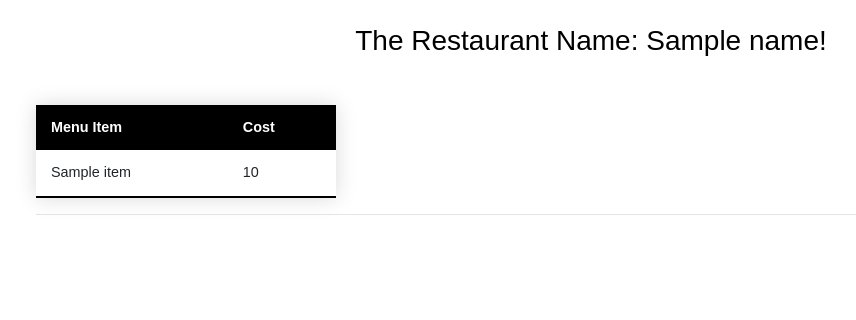
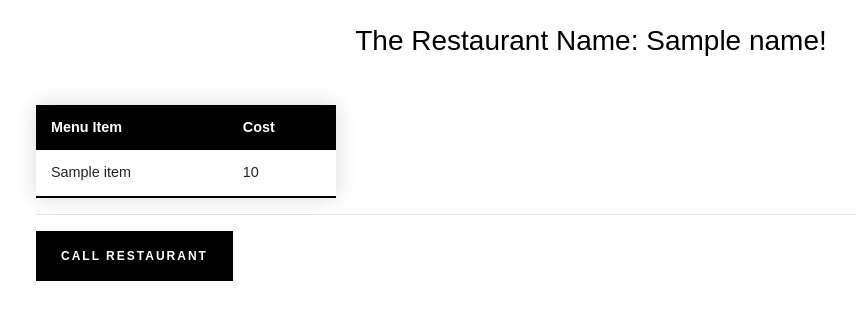
Before and after one commit to girishvr/FreeMenu, a Flask app: template templates/get_menu.html in a window 1280 px wide. Shown: the top 320 px of the page, without its empty margins (49-905 px from the left). Run offline with Flask 3, Linux system fonts and the light colour scheme; the template is opened without the code that fills it: most values are stand-ins (such as "Sample title", 1, 10 or a date in 2020); some libraries are stand-ins or nearby versions.

Commit message:
Call option added

```diff
--- a/app.py
+++ b/app.py
@@ -74,10 +74,12 @@ def get_restaurant_menu(name):
 
     restaurant_found = get_restaurant_by_name(name)
     if restaurant_found == None:
-        return redirect(url_for('get_restaurant_menu', name = "Test"))
+        flash("Restaurant Not Found", category='fail')
+        # return redirect(url_for('get_restaurant_menu', name = "Test"))
     else:
+        phone = restaurant_found['restaurant_phone']
         dict = get_menu_for_restaurant(rest_id = restaurant_found['rest_id'])
-        return render_template("get_menu.html", result = dict, name = name)
+        return render_template("get_menu.html", result = dict, name = name, contact = phone)
 
     # Stay on the same page
     return (''), 204
@@ -106,11 +108,12 @@ def create_new_rest():
 
         rest_name = request.form['rest_name']
         restaurant_loc = request.form['restaurant_loc']
+        restaurant_phone = request.form['rest_phone']
 
         if not rest_name:
             flash('Restaurant name/restaurant location is required!', category='warning')
         else:
-            save_new_restaurant(rest_name, restaurant_loc)
+            save_new_restaurant(rest_name, restaurant_loc, restaurant_phone)
             flash("New Restaurant Added", category='success')
             return redirect(url_for('restaurant_list'))
 
@@ -256,9 +259,9 @@ def get_all_restaurants():
 
     return restaurants
 
-def save_new_restaurant(rest_name, restaurant_loc):
+def save_new_restaurant(rest_name, restaurant_loc, restaurant_phone):
     conn = get_db_connection()
-    conn.execute('INSERT INTO restaurants (restaurant_title, restaurant_location) VALUES (?, ?)',(rest_name, restaurant_loc))
+    conn.execute('INSERT INTO restaurants (restaurant_title, restaurant_location, restaurant_phone) VALUES (?, ?, ?)',(rest_name, restaurant_loc, restaurant_phone))
     conn.commit()
     conn.close()
 
--- a/schema.sql
+++ b/schema.sql
@@ -6,7 +6,8 @@ CREATE TABLE restaurants (
     rest_id INTEGER PRIMARY KEY AUTOINCREMENT,
     created TIMESTAMP NOT NULL DEFAULT CURRENT_TIMESTAMP,
     restaurant_title TEXT NOT NULL,
-    restaurant_location TEXT NOT NULL
+    restaurant_location TEXT NOT NULL,
+    restaurant_phone VARCHAR(14)
 );
 
 
--- a/static/utility_operation.js
+++ b/static/utility_operation.js
@@ -63,6 +63,7 @@ function addNewRestaurant() {
     // Get restaurant information from the input fields
     var rest_name = document.getElementById("rest_name").value;
     var rest_loc = document.getElementById("rest_loc").value;
+    var rest_phone = document.getElementById("rest_phone").value;
 
     // Validation check
     if (rest_name == "" || rest_loc == ""){
@@ -71,7 +72,7 @@ function addNewRestaurant() {
     }
 
     // Parameters
-    let data = { rest_name: rest_name, restaurant_loc: rest_loc};
+    let data = { rest_name: rest_name, restaurant_loc: rest_loc, rest_phone: rest_phone};
 
     var base_url = window.location.origin;
     let path = base_url + "/create_new"
@@ -120,6 +121,14 @@ function addRestAlert(){
                      id: "rest_name",
                      maxLength: 30
               },
+               {
+                     label: "Phone Number",
+                     type: "number",
+                     numberOnly:true,
+                     placeHolder: "Enter Restaurant Phone Number",
+                     id: "rest_phone",
+                     maxLength: 10
+              },
               {
                      label: "Location",
                      type: "text",
--- a/templates/get_menu.html
+++ b/templates/get_menu.html
@@ -44,6 +44,8 @@
 
 		<hr>
 
+        <a class="pheasant-demure-button solid dark" href="tel:{{ contact }}" download="{{rest_name}}-Restaurant-Menu.png"> CALL RESTAURANT </a>
+
 	</body>
 
 
--- a/templates/restaurant_list.html
+++ b/templates/restaurant_list.html
@@ -26,6 +26,7 @@
                   <th> # </th>
                   <th>Restaurant Name</th>
                   <th>Location</th>
+                  <th>Contact</th>
               </tr>
           </thead>
           <tbody>
@@ -34,6 +35,8 @@
                   <td> {{ item['rest_id'] }} </td>
                   <td> {{ item['restaurant_title'] }} </td>
                   <td> {{ item['restaurant_location'] }} </td>
+                  <td> {{ item['restaurant_phone'] }} </td>
+
                </tr>
                {% endfor %}
           </tbody>
```
Also changed, not shown: edit_db.py (+11 -8 lines), init_db.py (+6 -6 lines), freemenu_database.db.
